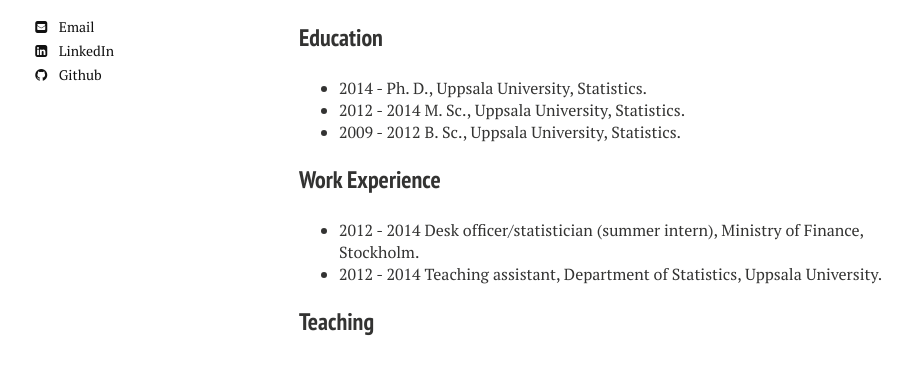
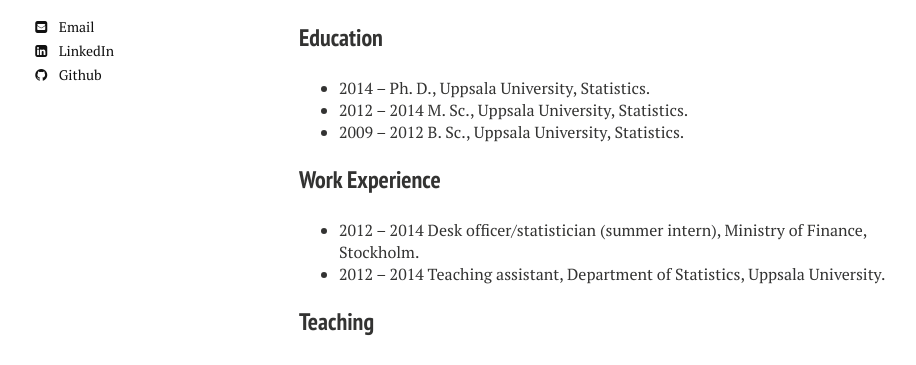
Before and after one commit to ankargren/ankargren.github.io, a Jekyll site: the page built from cv/index.md, in a window 1280 px wide. Shown: the part 397-762 px from the top of the page, without its empty margins (21-937 px from the left). Built offline with Jekyll 4.4.1, drawn with Linux system fonts in a browser that asks for light colours; nearby versions of some CDN libraries.

Commit message:
Fixed dashes.

```diff
--- a/cv/index.md
+++ b/cv/index.md
@@ -18,14 +18,14 @@ Sweden
 
 ### Education
 
-* 2014 -   Ph. D., Uppsala University, Statistics.
-* 2012 - 2014 M. Sc., Uppsala University, Statistics.
-* 2009 - 2012 B. Sc., Uppsala University, Statistics.
+* 2014 --   Ph. D., Uppsala University, Statistics.
+* 2012 -- 2014 M. Sc., Uppsala University, Statistics.
+* 2009 -- 2012 B. Sc., Uppsala University, Statistics.
 
 ### Work Experience
 
-* 2012 - 2014 Desk officer/statistician (summer intern), Ministry of Finance, Stockholm.
-* 2012 - 2014 Teaching assistant, Department of Statistics, Uppsala University.
+* 2012 -- 2014 Desk officer/statistician (summer intern), Ministry of Finance, Stockholm.
+* 2012 -- 2014 Teaching assistant, Department of Statistics, Uppsala University.
 
 ### Teaching
 
```
